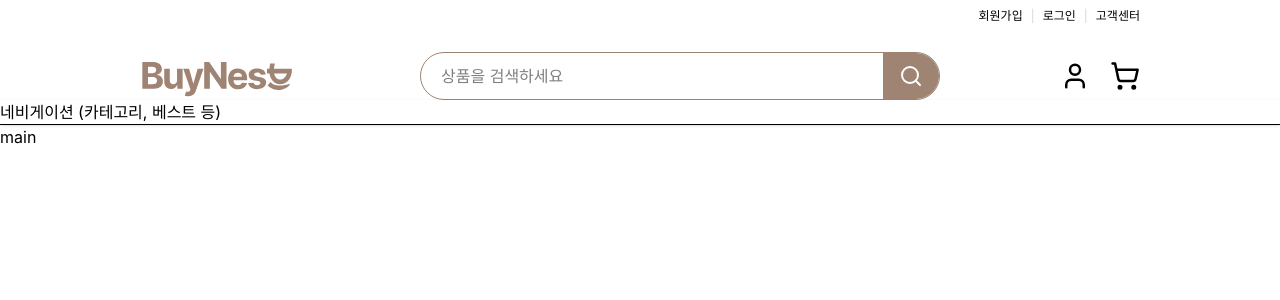
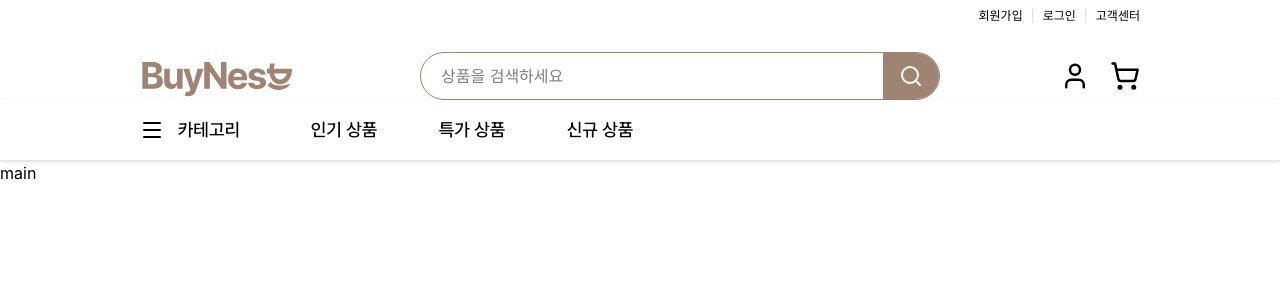
Before and after one commit to ecommerce-kubernetes/front, a Next.js app: page / in a window 1280 px wide. Shown: the top 300 px of the page. Built offline with nearby package versions, Linux system fonts and the light colour scheme.

Commit message:
Feat: 헤더 네비게이션 바 골조 구현 헤더의 네비게이션 바 골조 구조 구현 Resolves: #2

```diff
--- a/src/app/globals.css
+++ b/src/app/globals.css
@@ -1,6 +1,7 @@
 @import "tailwindcss";
 
 @theme {
+  --font-pretendard: var(--font-pretendard), ui-sans-serif, system-ui, sans-serif;
   --color-base-line: #e5e7eb;
   --color-brand-primary: #9f8473;
 }
--- a/src/app/layout.tsx
+++ b/src/app/layout.tsx
@@ -1,6 +1,13 @@
 import "./globals.css";
+import localFont from "next/font/local";
 import Footer from "../components/layout/Footer";
 import Header from "../components/layout/Header";
+
+const pretendardFont = localFont({
+  src: "../../public/fonts/PretendardVariable.woff2",
+  variable: "--font-pretendard",
+  display: "swap",
+});
 
 export default function RootLayout({
   children,
@@ -8,8 +15,8 @@ export default function RootLayout({
   children: React.ReactNode;
 }) {
   return (
-    <html lang="ko">
-      <body className="min-h-screen flex flex-col">
+    <html lang="ko" className={pretendardFont.variable}>
+      <body className="min-h-screen flex flex-col min-w-[1024px]">
         <Header />
         <main className="flex-1 flex flex-col">{children}</main>
         <Footer />
--- a/src/components/layout/Header.tsx
+++ b/src/components/layout/Header.tsx
@@ -1,7 +1,7 @@
 "use client";
 import { useState } from "react";
 import Logo from "../common/Logo";
-import { Search, X, User, ShoppingCart } from "lucide-react";
+import { Search, X, User, ShoppingCart, Menu } from "lucide-react";
 import Link from "next/link";
 
 export default function Header() {
@@ -11,7 +11,8 @@ export default function Header() {
   };
   return (
     <>
-      <header className="w-full bg-white">
+      {/** 상단 헤더 */}
+      <header className="w-full bg-white select-none">
         <div className="w-full max-w-250 mx-auto">
           <div className="flex justify-end h-8">
             <ul className="flex text-xs text-black h-full">
@@ -49,7 +50,7 @@ export default function Header() {
               </div>
               <button
                 type="submit"
-                className="px-4 h-full cursor-pointer rounded-r-full bg-brand-primary font-bold"
+                className="px-4 h-full cursor-pointer rounded-r-full bg-brand-primary"
               >
                 <Search className="text-white" size={24} strokeWidth={2} />
               </button>
@@ -65,9 +66,35 @@ export default function Header() {
           </div>
         </div>
       </header>
-
-      <nav className="w-full bg-white border-b sticky top-0 z-50 shadow-sm">
-        네비게이션 (카테고리, 베스트 등)
+      {/** 네비게이션 바 */}
+      <nav className="w-full bg-white border-b border-base-line sticky top-0 z-50 shadow-sm font-pretendard font-medium text-lg select-none">
+        <div className="w-full max-w-250 mx-auto h-15 flex items-center">
+          <div className="w-25 h-full flex items-center">
+            <button className="flex w-full items-center gap-2 justify-between cursor-pointer">
+              <Menu size={24} />
+              <span>카테고리</span>
+            </button>
+          </div>
+          <div className="flex flex-1 justify-start h-full items-center">
+            <ul className="flex ml-10">
+              <li className="w-32 flex justify-center">
+                <Link href="/">
+                  <span>인기 상품</span>
+                </Link>
+              </li>
+              <li className="w-32 flex justify-center">
+                <Link href="/">
+                  <span>특가 상품</span>
+                </Link>
+              </li>
+              <li className="w-32 flex justify-center">
+                <Link href="/">
+                  <span>신규 상품</span>
+                </Link>
+              </li>
+            </ul>
+          </div>
+        </div>
       </nav>
     </>
   );
```
Also changed, not shown: public/fonts/PretendardVariable.woff2 (added), 1 other file (tests, documents, lock files or other folders).
